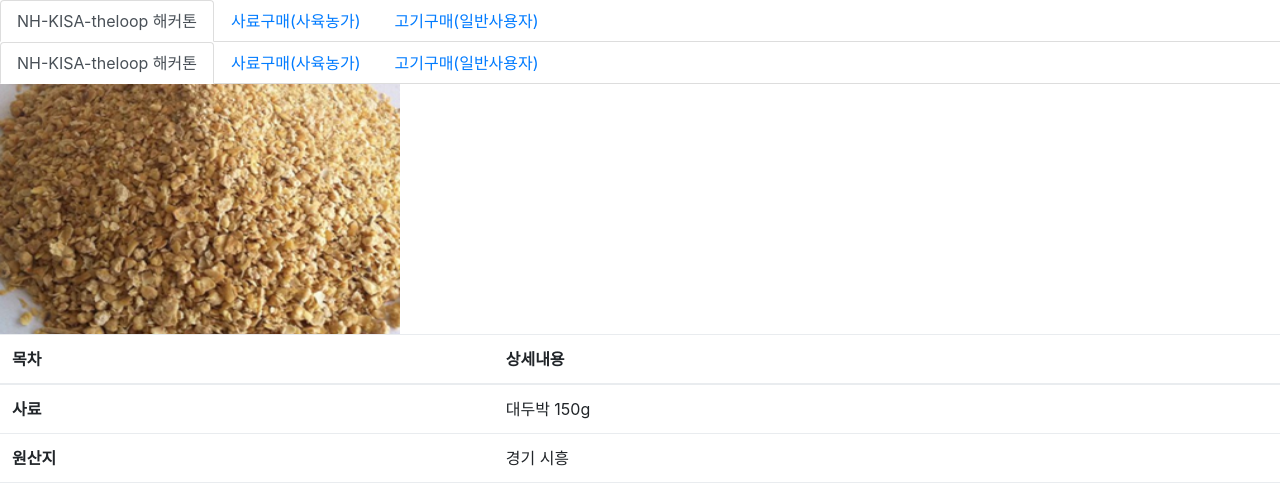
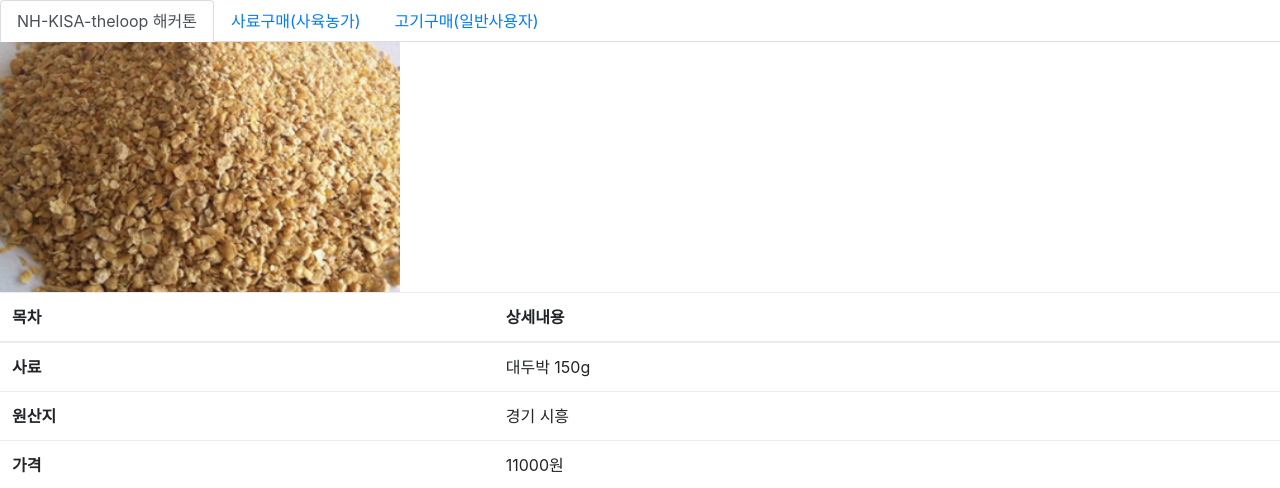
Before and after one commit to Legnon/pig, a Django app: page /main/feed_3/ in a window 1280 px wide. Shown: the top 488 px of the page. Run offline with Django 3.2, Linux system fonts and the light colour scheme; some libraries are stand-ins or nearby versions.

Commit message:
재현이 프론트

```diff
--- a/main/templates/feed_2.html
+++ b/main/templates/feed_2.html
@@ -1,8 +1,5 @@
 {% extends "base.html" %}
 {% load staticfiles %}
-{% block content %}
-
-
 {% block content %}
 
     <img src="{% static "img/feed2.png" %}" width="400" height="250">
--- a/main/templates/feed_3.html
+++ b/main/templates/feed_3.html
@@ -1,18 +1,6 @@
 {% extends "base.html" %}
 {% load staticfiles %}
 {% block content %}
-
-    <ul class="nav nav-tabs">
-    <li class="nav-item">
-    <a class="nav-link active" href=""> NH-KISA-theloop 해커톤</a>
-    </li>
-    <li class="nav-item">
-    <a class="nav-link" href="{% url 'main:feed' %}"> 사료구매(사육농가)</a>
-    </li>
-    <li class="nav-item">
-    <a class="nav-link" href="{% url 'main:meat' %}"> 고기구매(일반사용자) </a>
-    </li>
-    </ul>
 
     <img src="{% static "img/feed3.png" %}" width="400" height="250">
 
```
Also changed, not shown: main/templates/feed.html (+8 -4 lines).
